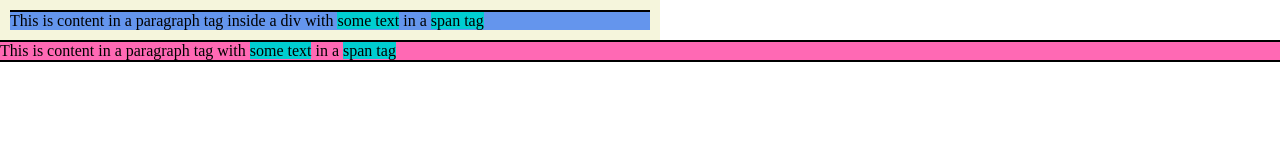
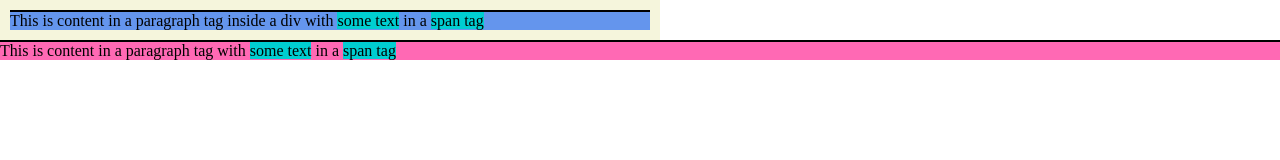
Before and after one commit to 2020Vico2162/Week03, a plain HTML site: page index.html in a window 1280 px wide. Drawn offline with Linux system fonts and the light colour scheme.

Commit message:
missing closing p tag

```diff
--- a/index.html
+++ b/index.html
@@ -9,6 +9,6 @@
 		<div>
             <p>This is content in a paragraph tag inside a div with <span>some text</span> in a <span>span tag</span></p>
         </div>
-        <p>This is content in a paragraph tag with <span>some text</span> in a <span>span tag</span><p>
+        <p>This is content in a paragraph tag with <span>some text</span> in a <span>span tag</span></p>
 	</body>
 </html>
```
